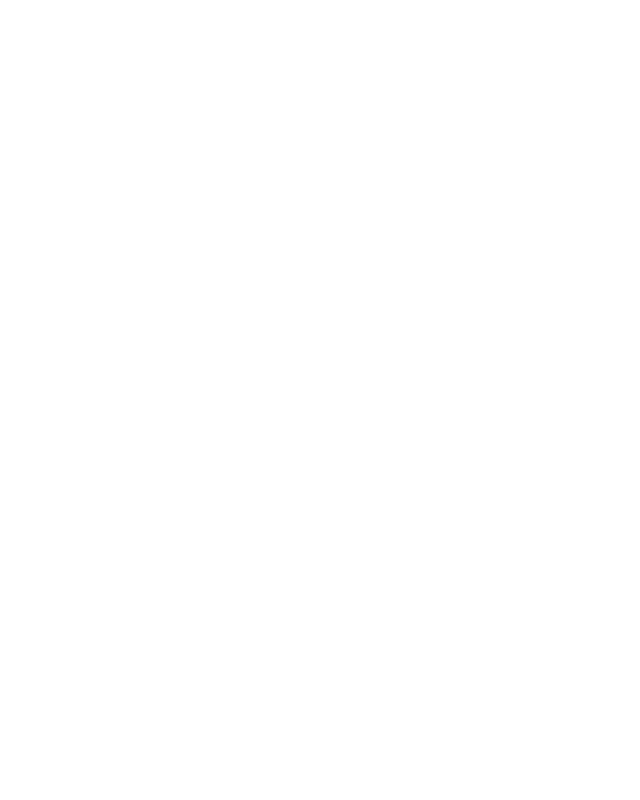
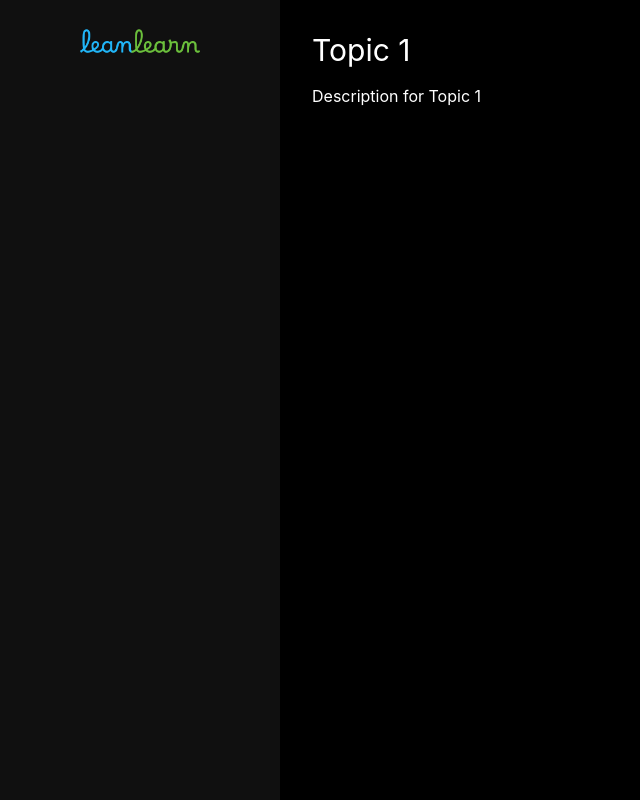
Before and after one commit to nimrit-singh/LeanLearn, a React (Vite) app: page /topic/1 in a window 1280 px wide. Before the commit this address had no page. Shown: the whole page, without its empty margins (0-640 px from the left). Built offline with nearby package versions, Linux system fonts and the light colour scheme.

Commit message:
selected topic page created

```diff
--- a/src/App.tsx
+++ b/src/App.tsx
@@ -11,6 +11,7 @@ import SignUp from './components/auth/SignUp';
 import VerifyOTP from './components/auth/VerifyOTP';
 import SelectingMentors from './components/home/selectingMentors';
 import QuizPage from './components/home/QuizPage';
+import SelectedTopicPage from './components/home/selectTopic';
 
 const HomePage = () => {
   return (
@@ -45,6 +46,7 @@ function App() {
             <Route path="/" element={<HomePage />} />
             <Route path="/select-mentor" element={<SelectingMentors />} />
             <Route path="/quiz-page" element={<QuizPage />} />
+            <Route path="/topic/:topicId" element={<SelectedTopicPage />} />
             <Route
               path="/login"
               element={
--- a/src/components/home/QuizPage.tsx
+++ b/src/components/home/QuizPage.tsx
@@ -35,6 +35,11 @@ const QuizPage: React.FC = () => {
 
   const handleChangeMentor = () => {
     navigate('/select-mentor');
+  };
+
+  const handleTopicClick = (topicId: number) => {
+    // Navigate to the topic details page, you can customize the path as needed
+    navigate(`/topic/${topicId}`, { state: { selectedCompanion } });
   };
 
   return (
@@ -88,12 +93,13 @@ const QuizPage: React.FC = () => {
       <div className="flex-1 bg-black p-8">
         <div className="space-y-4 max-w-[600px]">
           {topics.map((topic) => (
-            <button
-              key={topic.id}
-              className="w-full bg-[#101010] text-white rounded-lg py-3 px-4 text-left hover:bg-[#181818] transition-colors"
-            >
-              {topic.name}
-            </button>
+           <button
+             key={topic.id}
+             onClick={() => handleTopicClick(topic.id)} // Add onClick handler
+             className="w-[590px] h-[72px] rounded-[16px] border-2 border-solid border-[#3A3B3D] border-t-2 border-r-2 border-b-8 border-l-2 py-[8px] px-[32px] bg-[#101010] text-white text-left hover:bg-[#181818] transition-colors"
+           >
+             {topic.name}
+           </button>
           ))}
         </div>
       </div>
--- /dev/null
+++ b/src/components/home/selectTopic.tsx
@@ -0,0 +1,67 @@
+import React from 'react';
+import { useLocation, useParams } from 'react-router-dom';
+import logo from "../../assets/images/Logo.png"
+import einstein from '../../assets/images/einstein.png';
+import newton from '../../assets/images/Newton.png';
+import galileo from '../../assets/images/gae.png';
+import raman from '../../assets/images/Raman.png';
+const companionImages = {
+    1: einstein,
+    2: newton,
+    3: galileo,
+    4: raman
+  };
+
+const SelectedTopicPage: React.FC = () => {
+  const { topicId } = useParams<{ topicId: string }>();
+  const location = useLocation();
+  const { selectedCompanion } = location.state || {};
+
+  const topics = [
+    { id: 1, name: 'Topic 1', description: 'Description for Topic 1' },
+    { id: 2, name: 'Topic 2', description: 'Description for Topic 2' },
+    { id: 3, name: 'Topic 3', description: 'Description for Topic 3' },
+    { id: 4, name: 'Topic 4', description: 'Description for Topic 4' },
+    { id: 5, name: 'Topic 5', description: 'Description for Topic 5' }
+  ];
+
+  const topic = topics.find(t => t.id === Number(topicId));
+
+  if (!topic) {
+    return <div>Topic not found</div>;
+  }
+
+  return (
+    <div className='flex min-h-screen' >
+    <div className="w-[280px] bg-[#101010] p-5 flex flex-col">
+    <img
+      src={logo}
+      alt="LeanLearn Logo"
+      className="w-[120px] mx-auto cursor-pointer mb-6"
+    />
+
+
+    {selectedCompanion && (
+        <div className="flex-1 flex items-end relative ">
+
+          <img
+            src={companionImages[selectedCompanion as keyof typeof companionImages]}
+            alt="Selected Companion"
+            className="w-full object-contain max-h-[300px] mt-2"
+          />
+        </div>
+      )}
+
+
+  </div>
+  <div className="flex-1 p-8 bg-black">
+    <div className=" text-white ">
+      <h1 className="text-3xl mb-4">{topic.name}</h1>
+      <p>{topic.description}</p>
+    </div>
+    </div>
+    </div>
+  );
+};
+
+export default SelectedTopicPage;
```
